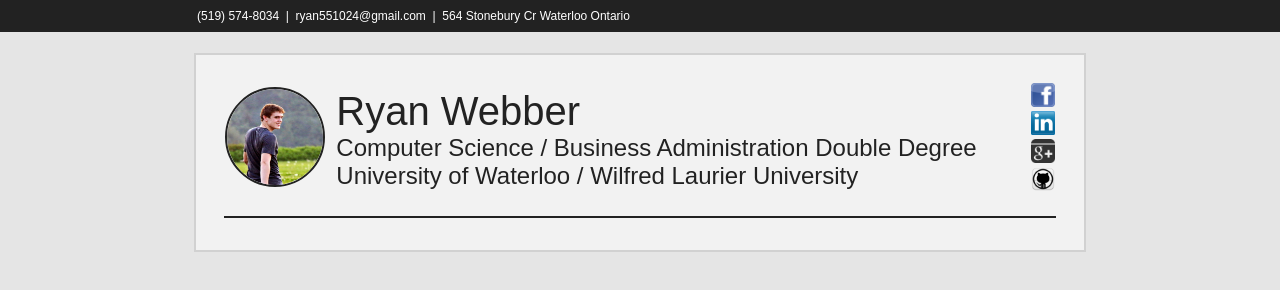
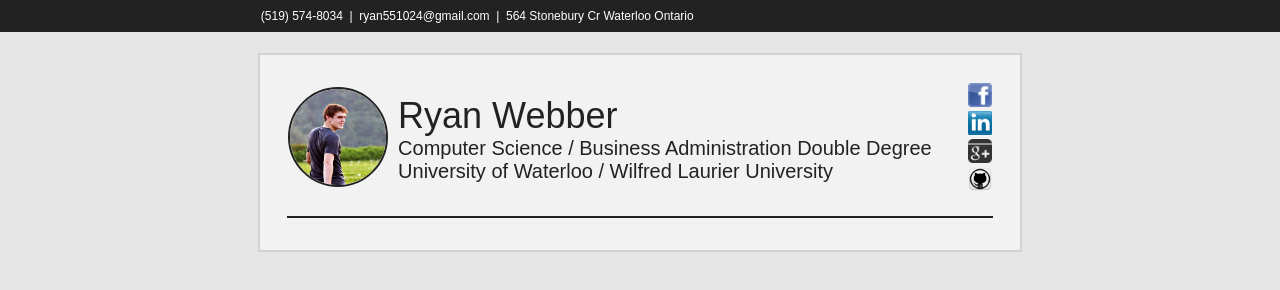
Before and after one commit to ryanwebber/website, a plain HTML site: page root/index.html in a window 1280 px wide. Drawn offline with Linux system fonts and the light colour scheme.

Commit message:
Alignment changes

```diff
--- a/root/css/styles.css
+++ b/root/css/styles.css
@@ -32,16 +32,16 @@ img.profile{
 table.bodyTable{
     background: #f2f2f2;
     border: 2px solid #d1d1d1;
-    width:70%;
+    width:60%;
     padding:2%;
 }
 
 span.header{
-    font-size:1.5em;
+    font-size:1.25em;
 }
 
 span.largeText{
-    font-size:2.5em;
+    font-size:2.25em;
 }
 
 span.regularText{
--- a/root/index.html
+++ b/root/index.html
@@ -13,7 +13,7 @@
             <table width="100%">
                 <tr>
                     <td align="center">
-                        <table width="70%">
+                        <table width="60%">
                             <tr>
                                 <td align="left" valign="top">
                                     <span class="smallText">
```
